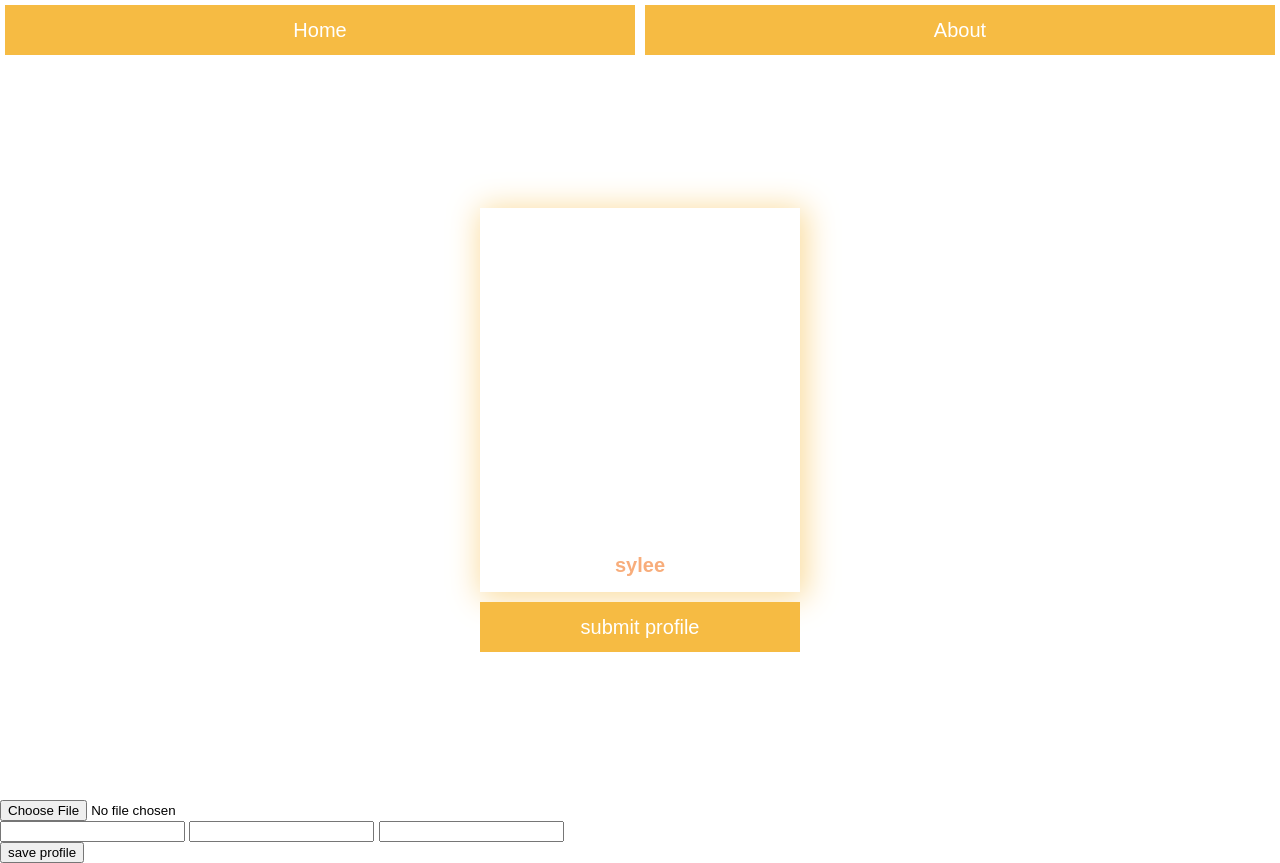
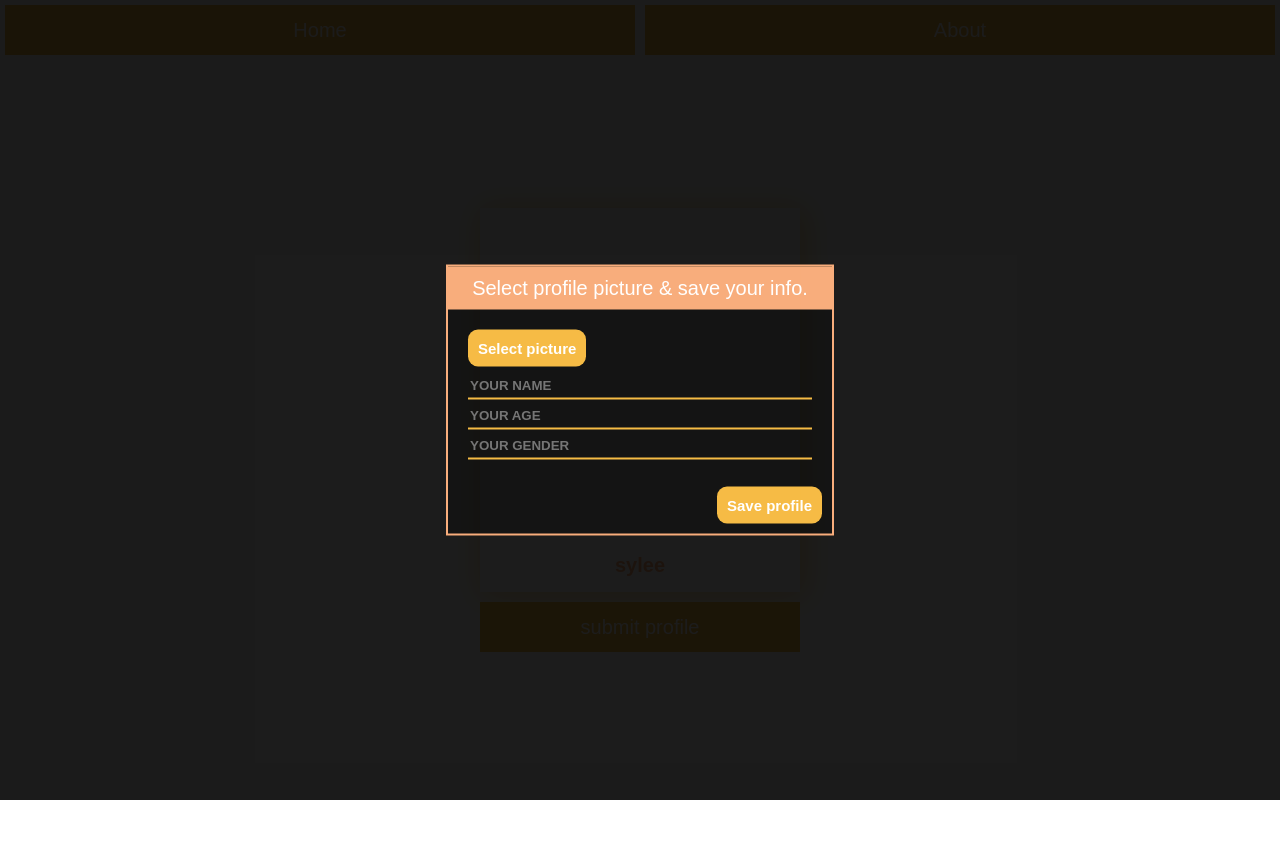
Before and after one commit to sssssqew/profile-obj, a plain HTML site: page index.html in a window 1280 px wide. After the commit the page ends 800 px from the top, so only its background shows below. Drawn offline with Linux system fonts and the light colour scheme.

Commit message:
applied modal component style (css)

```diff
--- a/index.html
+++ b/index.html
@@ -34,17 +34,26 @@
         </div>
       </div>
 
-      <div id="profile-modal">
-        <div id="modal-component">
-          <input id="modal-file" type="file" accept="image/*"/>
-          <div id="modal-info">
-            <input type="text" id="modal-info-name"/>
-            <input type="text" id="modal-info-age"/>
-            <input type="text" id="modal-info-gender"/>
+      <div id="profile-modal" style="position:fixed; z-index:1; left:0; top:0; width:100%; height:100vh; background-color:rgba(0,0,0,0.9); opacity:0.99">
+        <div id="modal-component" style="border:2px solid #F8AD7B; background:rgba(0,0,0,0.3); position:absolute; top:50%; left:50%; transform: translate(-50%, -50%); display:flex; flex-direction:column; width:30%;">
+          <div id="modal-header" style="color: white; background:#F8AD7B; text-align:center; font-size:20px; padding:10px;">
+            Select profile picture & save your info.
           </div>
-          <button id="modal-save">
-            save profile
-          </button>
+          <div id="modal-contents" style="flex:1; margin:20px;">
+            <input id="modal-file" type="file" accept="image/*" style="display:none;"/>
+            <button id="modal-select" style="margin-bottom:10px; padding:10px; border:none; background:#F6BB43; font-size:15px; font-weight:600; color:white; cursor:pointer; border-radius: 10px;">Select picture</button>
+            <div id="modal-info" style="display:flex; flex-direction:column;">
+              <input type="text" id="modal-info-name" placeholder="YOUR NAME" style="outline:none; border:none; background:none; border-bottom:2px solid #F6BB43; color:#F6BB43; font-weight:600; padding-bottom:5px; margin-bottom:7px;"/>
+              <input type="text" id="modal-info-age" placeholder="YOUR AGE" style="outline:none; border:none; background:none; border-bottom:2px solid #F6BB43; color:#F6BB43; font-weight:600; padding-bottom:5px; margin-bottom:7px;"/>
+              <input type="text" id="modal-info-gender" placeholder="YOUR GENDER" style="outline:none; border:none; background:none; border-bottom:2px solid #F6BB43; color:#F6BB43; font-weight:600; padding-bottom:5px; margin-bottom:7px;"/>
+            </div>
+          </div>
+          <div id="modal-footer" style="display:flex; justify-content:end;">
+            <button id="modal-save" style="padding:10px; border:none; background:#F6BB43; font-size:15px; font-weight:600; color:white; cursor:pointer; border-radius:10px; margin-right:10px; margin-bottom:10px;">
+              Save profile
+            </button>
+          </div>
+
         </div>
       </div>
 
```
